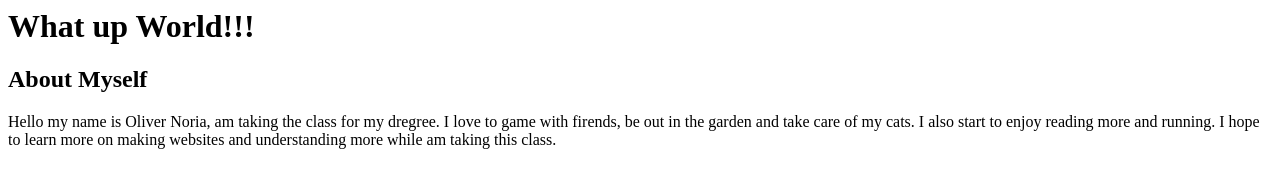
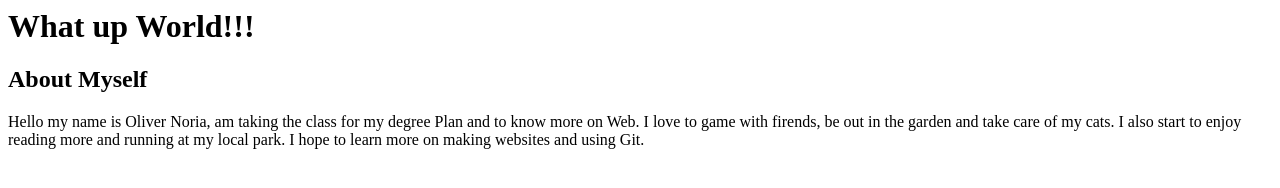
Before and after one commit to OliverMasys/javascript-orientation, a plain HTML site: page index.html in a window 1280 px wide. Drawn offline with Linux system fonts and the light colour scheme.

Commit message:
Update index.html
Adding information about myself

```diff
--- a/index.html
+++ b/index.html
@@ -3,7 +3,7 @@
     <h1>What up World!!!</h1>
     <h2>About Myself</h2>
 </head>
-<p>Hello my name is Oliver Noria, am taking the class for my dregree. I love to game with firends, be out in the garden
-    and take care of my cats. I also start to enjoy reading more and running. I hope to learn more on making websites and
-     understanding more while am taking this class.
+<p> Hello my name is Oliver Noria, am taking the class for my degree Plan and to know more on Web. I love to game with
+    firends, be out in the garden and take care of my cats. I also start to enjoy reading more and running at my local
+    park. I hope to learn more on making websites and using Git.
 </p>
```
